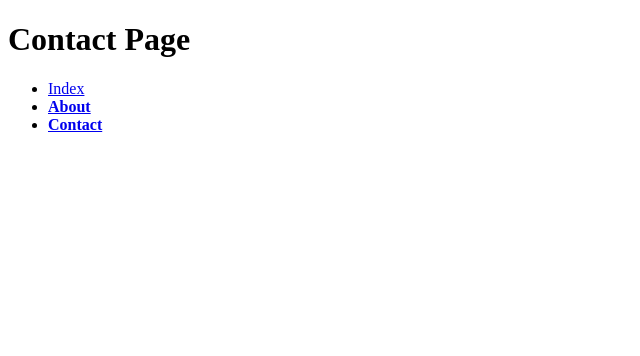
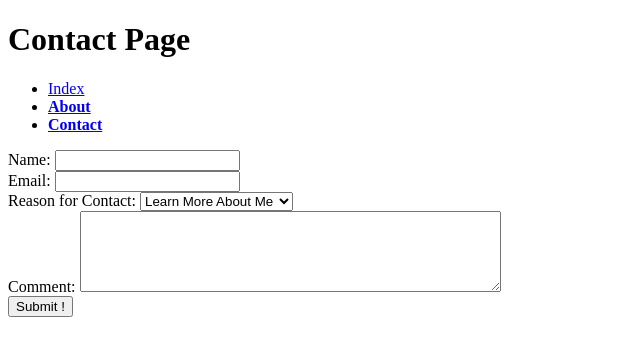
Before and after one commit to XiangyuMeng1/mi349_blog_new, a plain HTML site: page contact.html in a window 1280 px wide. Shown: the whole page, without its empty margins (0-640 px from the left). Drawn offline with Linux system fonts and the light colour scheme.

Commit message:
Contact Page Finished

```diff
--- a/contact.html
+++ b/contact.html
@@ -16,6 +16,31 @@
         <li><a href="contact.html" class="active">Contact</a></li>
       </ul>
     </nav>
+    <form action="" method="get">
+      <div class="contactform">
+          <label for="name">Name:</label>
+          <input type="text" id="name" name="name" required>
+      </div>
+      <div class="contactform">
+          <label for="email">Email:</label>
+          <input type="email" id="email" name="email" required>
+      </div>
+      <div class="contactform">
+          <label for="reason">Reason for Contact:</label>
+          <select id="reasons" name="reason">
+            <option value="me">Learn More About Me</option>
+            <option value="coorperation">Business Cooperation</option>
+            <option value="other">Other</option>
+          </select>
+      </div>
+      <div class="contactform">
+          <label for="comment">Comment:</label>
+          <textarea id="comment" name="comment" rows="5" cols="50"></textarea>
+      </div>
+      <div class="contactform">
+          <input type="submit" value="Submit !">
+      </div>
+    </form>
     <script src="index.js"></script>
   </body>
 </html>
```
